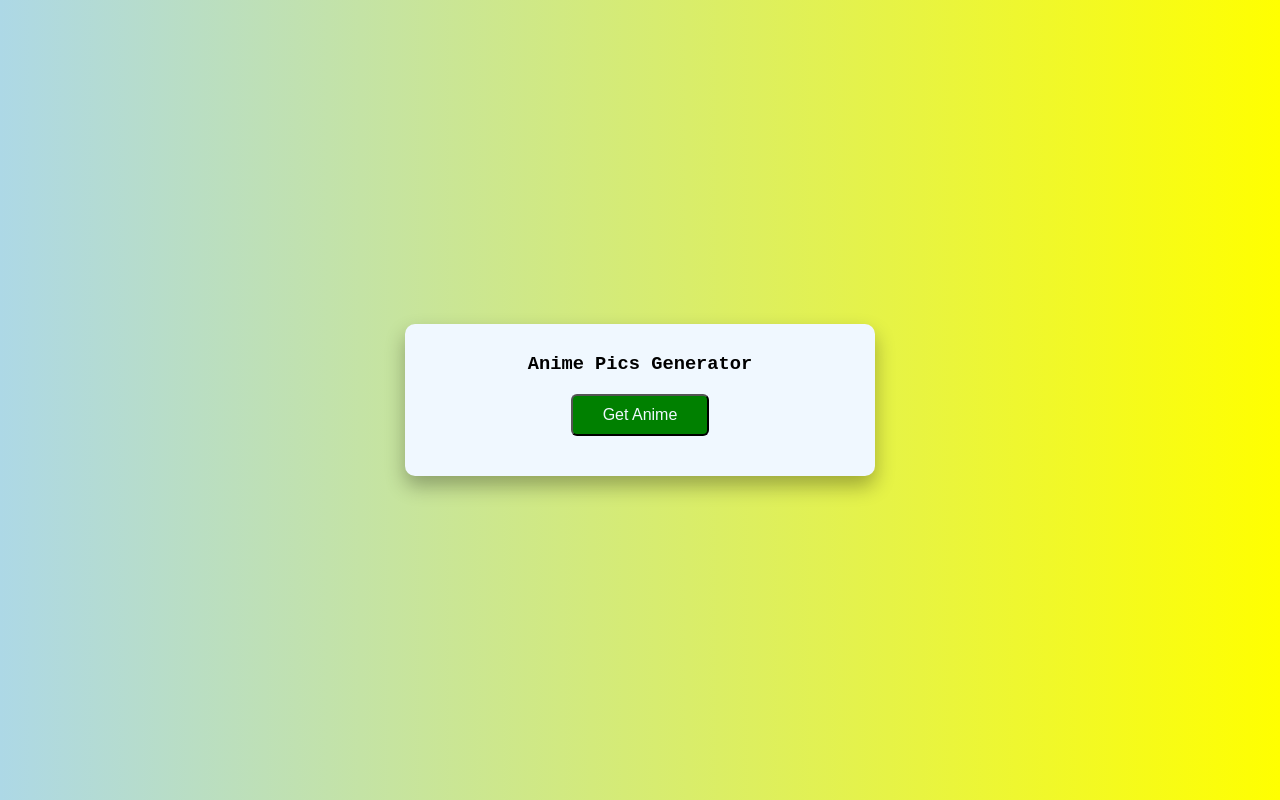
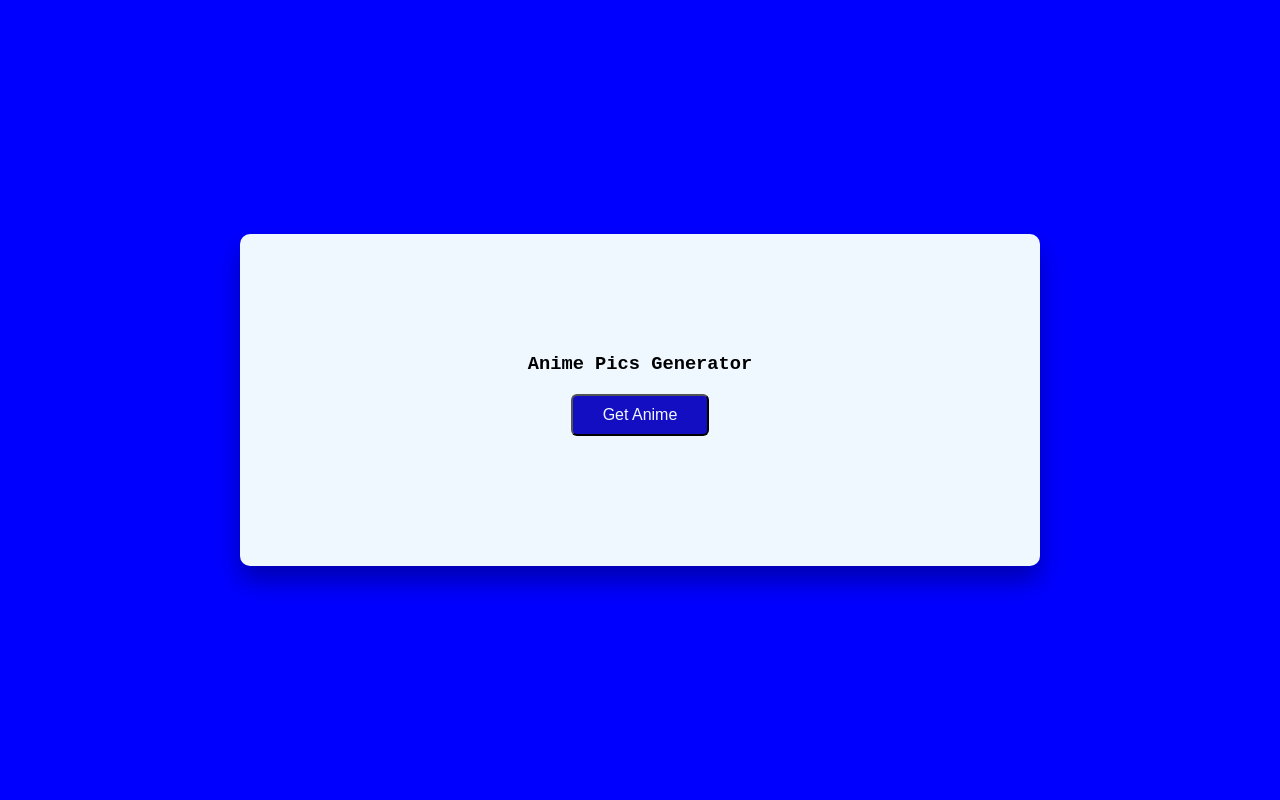
Before and after one commit to Abdul-commits55/web-development-practice, a plain HTML site: page Build an Anime Pics Generator project/index.html in a window 1280 px wide. Drawn offline with Linux system fonts and the light colour scheme.

Commit message:
update anime project
update anime project

```diff
--- a/Build an Anime Pics Generator project/index.html
+++ b/Build an Anime Pics Generator project/index.html
@@ -6,7 +6,6 @@
     <meta name="viewport" content="width=device-width, initial-scale=1.0">
     <title>Anime Pics Generator</title>
     <link rel="stylesheet" href="style.css">
-    <script src="script.js"></script>
 </head>
 <body>
     <div class="container">
--- a/Build an Anime Pics Generator project/script.js
+++ b/Build an Anime Pics Generator project/script.js
@@ -4,18 +4,24 @@ const animeImgEl = document.querySelector(".anime-img");
 const amineNameEl = document.querySelector(".anime-name");
 
 btnEl.addEventListener("click", async function () {
+  console.log("oiz")
   try {
+    //  animeImgEl.src =""v
+    //  const img = document.getElementById("myImg");
+    // animeImgEl.removeAttribute("src");
     btnEl.disabled = true;
     btnEl.innerText = "Loading...";
     amineNameEl.innerText = "Updating...";
     animeImgEl.src = "spinner.svg";
-    const response = await fetch("https://api.catboys.com/img");
-    const data = await response.json();
+    //  const response = await fetch("https://picsum.photos/200");
+    //  console.log()
+    //  const data = await response.json();
     btnEl.disabled = false;
     btnEl.innerText = "Get Anime";
     animeContainerEl.style.display = "block";
-    animeImgEl.src = data.url;
-    amineNameEl.innerText = data.artist;
+   animeImgEl.src = "https://picsum.photos/200?random=" + Date.now();
+
+    //  amineNameEl.innerText = data.artist;
   } catch (error) {
     console.log(error);
     btnEl.disabled = false;
--- a/Build an Anime Pics Generator project/style.css
+++ b/Build an Anime Pics Generator project/style.css
@@ -1,7 +1,7 @@
 
 body{
     margin: 0;
-    background: linear-gradient(to right, lightblue, yellow);
+    background:blue;
     display: flex;
     height: 100vh;
     justify-content: center;
@@ -12,15 +12,15 @@ body{
 .container{
     background: aliceblue;
     border-radius: 10px;
-    box-shadow: 0 10px 20px rgba(0,0,0,0.3);
+    box-shadow: 0 15px 25px rgba(0,0,0,0.3);
     text-align: center;
-    padding: 10px;
-    width: 450px;
+    padding: 100px;
+    width: 600px;
     margin: 5px;
 }
 
 .btn{
-    background-color: green;
+    background-color: rgb(20, 14, 195);
     color: aliceblue;
     padding: 10px 30px;
     font-size: 16px;
```
